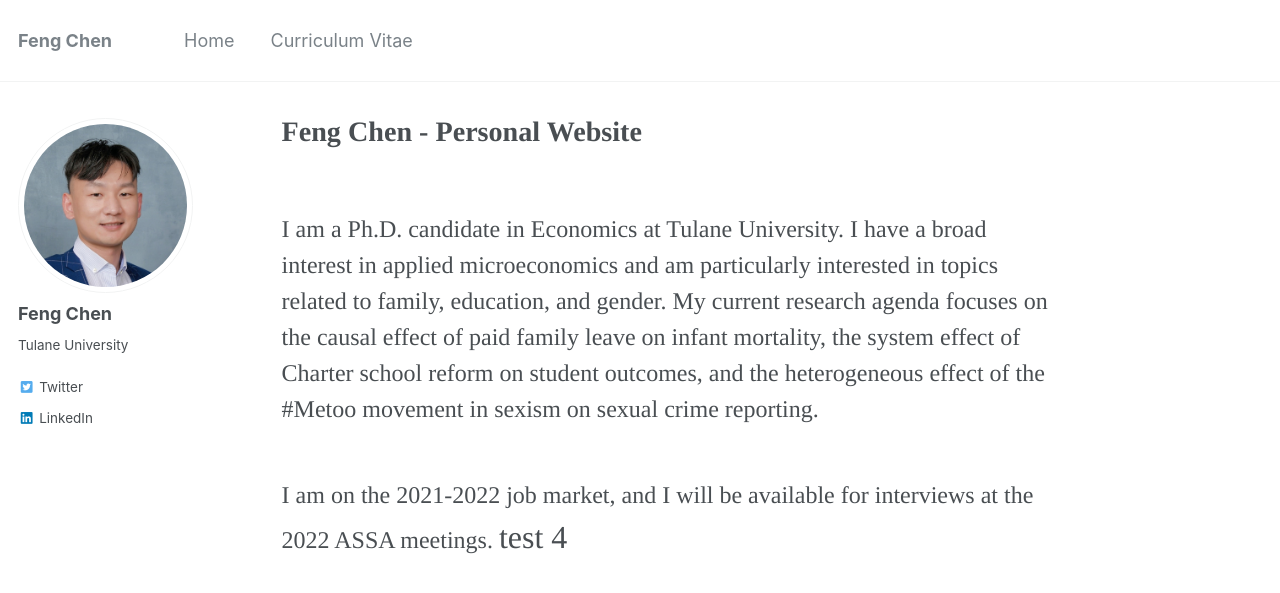
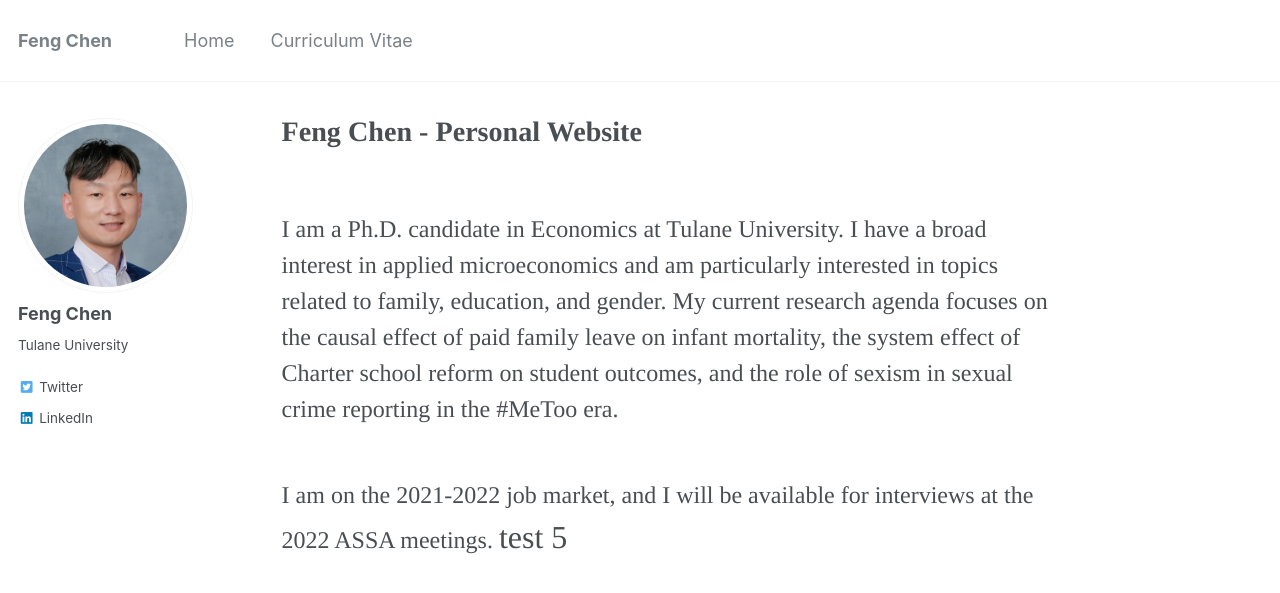
Before and after one commit to fengchen22/fengchen22.github.io, a Jekyll site: the page built from _pages/about.md, in a window 1280 px wide. Shown: the top 593 px of the page. Built offline with Jekyll 4.4.1, drawn with Linux system fonts in a browser that asks for light colours.

Commit message:
Update about.md

```diff
--- a/_pages/about.md
+++ b/_pages/about.md
@@ -10,10 +10,10 @@ redirect_from:
 
 <br />
 
-<font size=5>I am a Ph.D. candidate in Economics at Tulane University. I have a broad interest in applied microeconomics and am particularly interested in topics related to family, education, and gender.  My current research agenda focuses on the causal effect of paid family leave on infant mortality, the system effect of Charter school reform on student outcomes, and the heterogeneous effect of the #Metoo movement in sexism on sexual crime reporting. </font>
+<font size=5>I am a Ph.D. candidate in Economics at Tulane University. I have a broad interest in applied microeconomics and am particularly interested in topics related to family, education, and gender.  My current research agenda focuses on the causal effect of paid family leave on infant mortality, the system effect of Charter school reform on student outcomes, and the role of sexism in sexual crime reporting in the #MeToo era. </font>
 
 <br />
 
 <font size=5>I am on the 2021-2022 job market, and I will be available for interviews at the 2022 ASSA meetings. </font>
 
-<font size=6> test 4 </font>
+<font size=6> test 5 </font>
```
